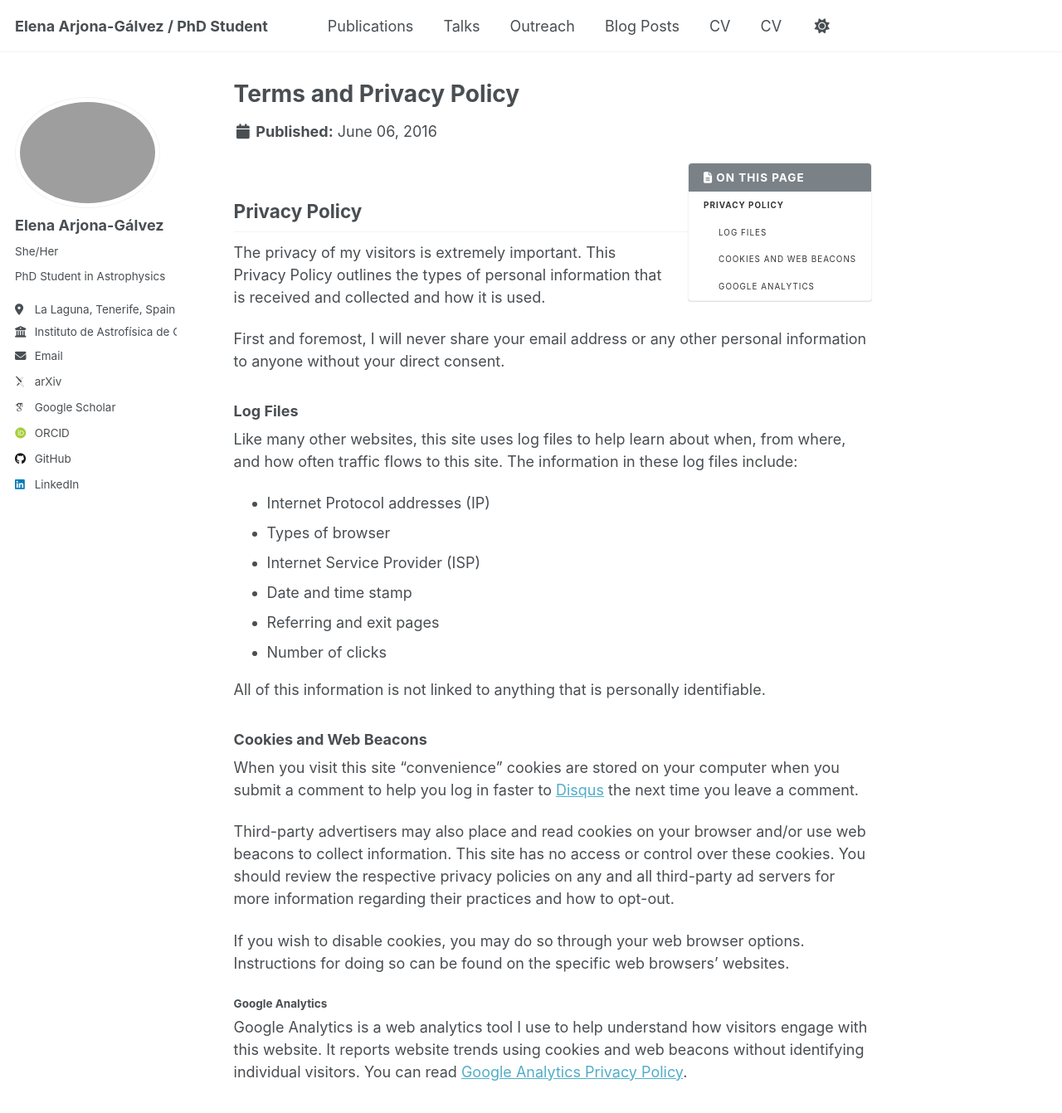
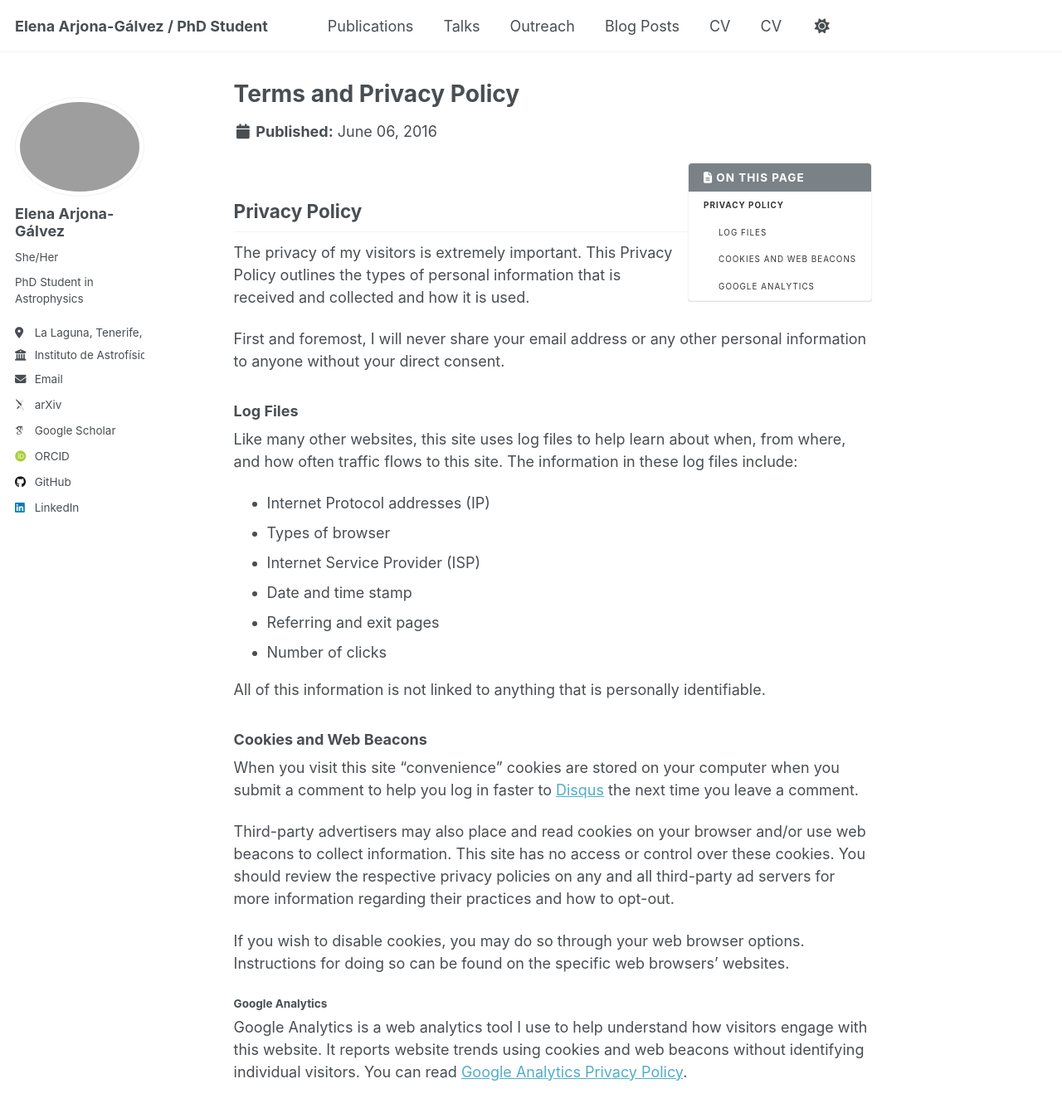
Before and after one commit to elearjgal/elearjgal.github.io, a Jekyll site: the page built from _pages/terms.md, in a window 1280 px wide and 1400 px high. Shown: the top 1342 px of the window at 83% size. Built offline with Jekyll 4.4.1, drawn with Linux system fonts in a browser that asks for light colours; some web fonts are replaced; a script that is not in the unit is left out.

Commit message:
Update _sidebar.scss
change 12 to 15

```diff
--- a/_sass/layout/_sidebar.scss
+++ b/_sass/layout/_sidebar.scss
@@ -25,7 +25,7 @@
   }
 
   @include breakpoint($large) {
-    @include span(2 of 12);
+    @include span(2 of 15);
     opacity: 1;
     -webkit-transition: opacity 0.2s ease-in-out;
             transition: opacity 0.2s ease-in-out;
@@ -67,7 +67,7 @@
     position: relative;
     float: right;
     width: $right-sidebar-width-narrow;
-    margin-left: span(0.5 of 12);
+    margin-left: span(0.5 of 15);
     z-index: 10;
   }
 
```
